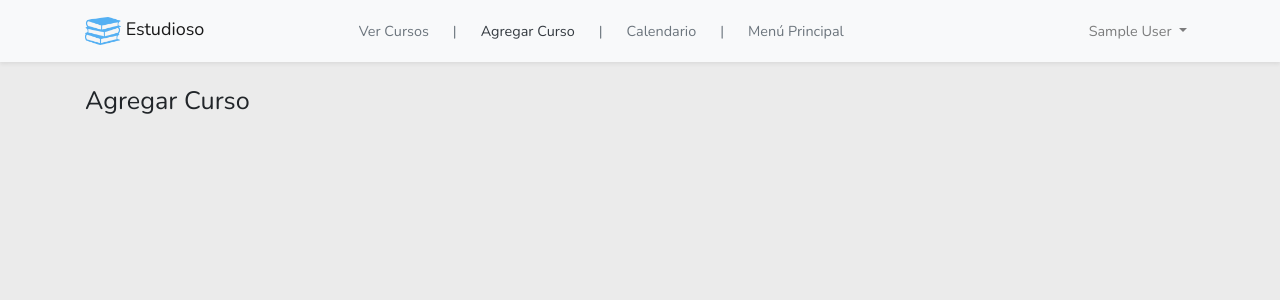
After one commit to rsca7213/estudioso, a Laravel app: page /cursos/agregar/1 in a window 1280 px wide. The commit adds this page. Shown: the top 300 px of the page. Run offline with Laravel 8, Linux system fonts and the light colour scheme; the visitor is signed in with stand-in values (Sample User, id 1); style sheets or scripts are compiled from the project's sources.

Commit message:
agregar modelos: Curso y Evaluacion asi como sus tablas de migracion y sus controladores. Tambien se agregaron varios cambios en las vistas del programa

```diff
--- /dev/null
+++ b/Laravel Test/Estudioso/app/Http/Controllers/CursosController.php
@@ -0,0 +1,19 @@
+<?php
+
+namespace App\Http\Controllers;
+
+use Illuminate\Http\Request;
+use \App\User;
+
+class CursosController extends Controller
+{
+    public function __construct () {
+        $this->middleware('auth');
+    }
+
+    public function agregar ($id) {
+        return view('cursos.agregar',[
+            'userid' => $id,
+        ]);
+    }
+}
--- a/Laravel Test/Estudioso/app/User.php
+++ b/Laravel Test/Estudioso/app/User.php
@@ -36,4 +36,8 @@ class User extends Authenticatable
     protected $casts = [
         'email_verified_at' => 'datetime',
     ];
+
+    public function cursos () {
+        return $this->hasMany(Curso::class)->latest();
+    }
 }
--- a/Laravel Test/Estudioso/public/css/appLayout.css
+++ b/Laravel Test/Estudioso/public/css/appLayout.css
@@ -1,11 +1,10 @@
 @charset "UTF-8";
 
 body {
-    background-image: url('../../img/backgrounds/appBackground.png');
     background-size: cover;
     background-repeat: no-repeat;
     overflow: hidden;
-    background-color: #F5F5F5;
+    background-color: #EBEBEB;
 }
 
 .iconoApp {
--- /dev/null
+++ b/Laravel Test/Estudioso/resources/views/cursos/agregar.blade.php
@@ -0,0 +1,21 @@
+@extends('layouts.app')
+
+@section('title')
+    <title> Estudioso | Agregar Curso </title>
+@endsection
+
+@section('navbar')
+    <li> <a href="#" class="text-muted mx-4 text-nowrap"> Ver Cursos </a> </li>
+    <span class="text-muted hidden d-none d-lg-block"> | </span>
+    <li> <a href="{{ route('agregarCurso', ['id'=> auth()->user()->id]) }}" class="text-dark mx-4 text-nowrap"> Agregar Curso </a> </li>
+    <span class="text-muted hidden d-none d-lg-block"> | </span>
+    <li> <a href="#" class="text-muted mx-4 text-nowrap"> Calendario </a> </li>
+    <span class="text-muted hidden d-none d-lg-block"> | </span>
+    <li> <a href="{{ route('home') }}" class="text-muted mx-4 text-nowrap"> Menú Principal </a> </li>
+@endsection
+
+@section('content')
+    <div class="container">
+        <h3> Agregar Curso </h3>
+    </div>
+@endsection
--- a/Laravel Test/Estudioso/routes/web.php
+++ b/Laravel Test/Estudioso/routes/web.php
@@ -20,3 +20,5 @@ Route::get('/', function () {
 Auth::routes();
 
 Route::get('/home', 'HomeController@index')->name('home');
+
+Route::get('/cursos/agregar/{id}', 'CursosController@agregar')->name('agregarCurso');
```
Also changed, not shown: Laravel Test/Estudioso/app/Curso.php (added, +16 -0 lines), Laravel Test/Estudioso/app/Evaluacion.php (added, +12 -0 lines), Laravel Test/Estudioso/app/Http/Controllers/EvaluacionesController.php (added, +10 -0 lines), Laravel Test/Estudioso/resources/views/home.blade.php (+5 -5 lines), Laravel Test/Estudioso/database/migrations/2020_03_08_194522_create_curso_table.php (added), Laravel Test/Estudioso/database/migrations/2020_03_08_200111_create_evaluaciones_table.php (added).
